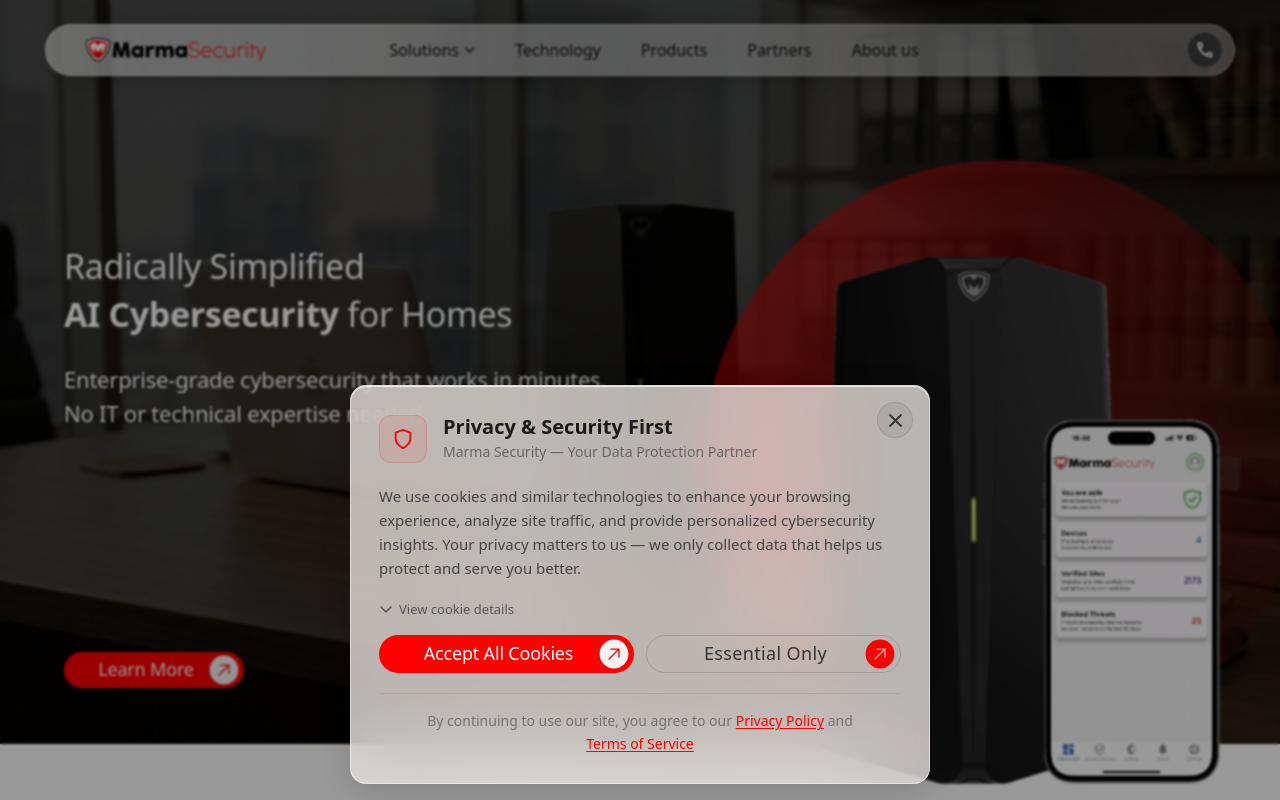
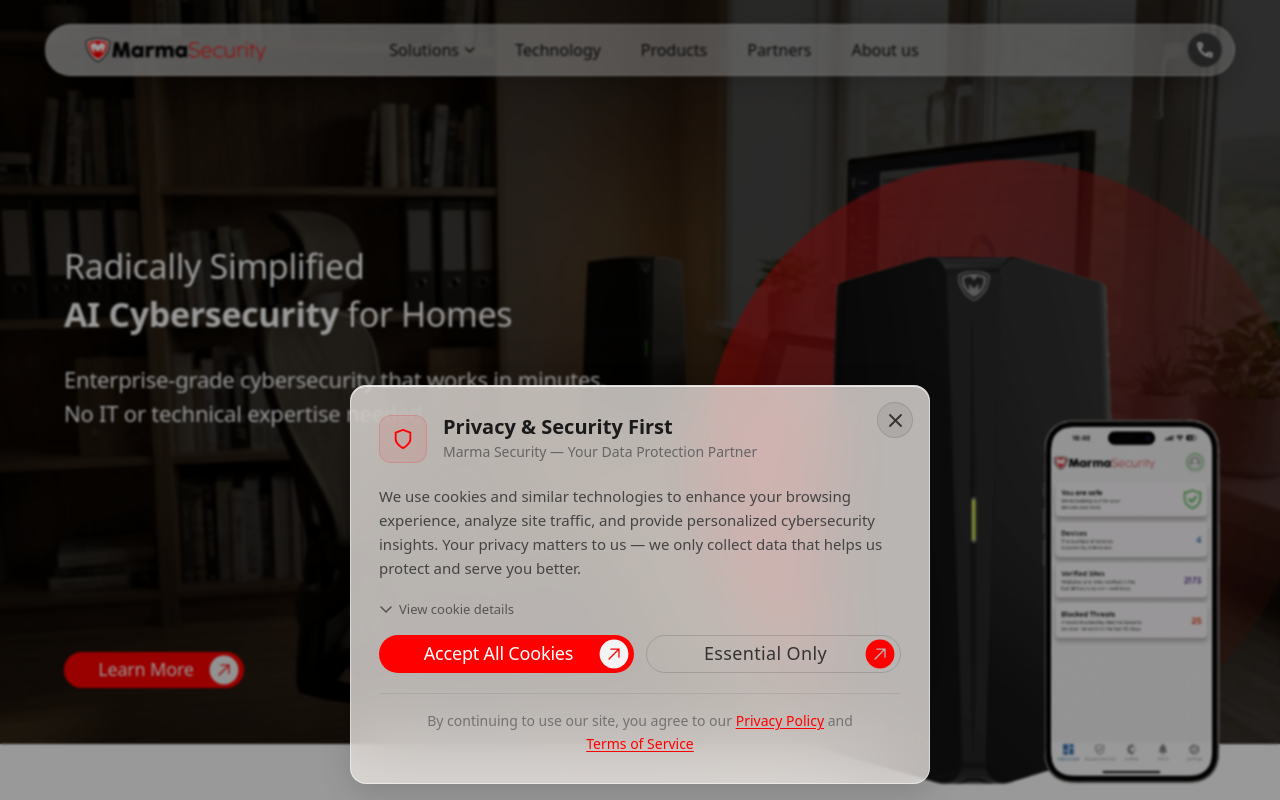
Before and after one commit to vinay-uelement/marma-security, a Next.js app: page / in a window 1280 px wide. Shown: the top 800 px of the page. Built offline with nearby package versions, Linux system fonts and the light colour scheme.

Commit message:
feat: add hero images and update home page layout

```diff
--- a/app/page.tsx
+++ b/app/page.tsx
@@ -57,9 +57,9 @@ export default function Home() {
   ];
 
   const backgrounds = [
-    "/images/home/Security_Images (1).webp",
+    "/images/home/heroEnterprise400.webp",
     "/images/home/Quick & Effortless Setup.webp",
-    "/images/home/Security_Images (2).webp",
+    "/images/home/heroHome.webp",
   ];
 
   const [index, setIndex] = useState(0);
```
Also changed, not shown: public/images/home/heroEnterprise400.webp (added), public/images/home/heroHome.webp (added).
